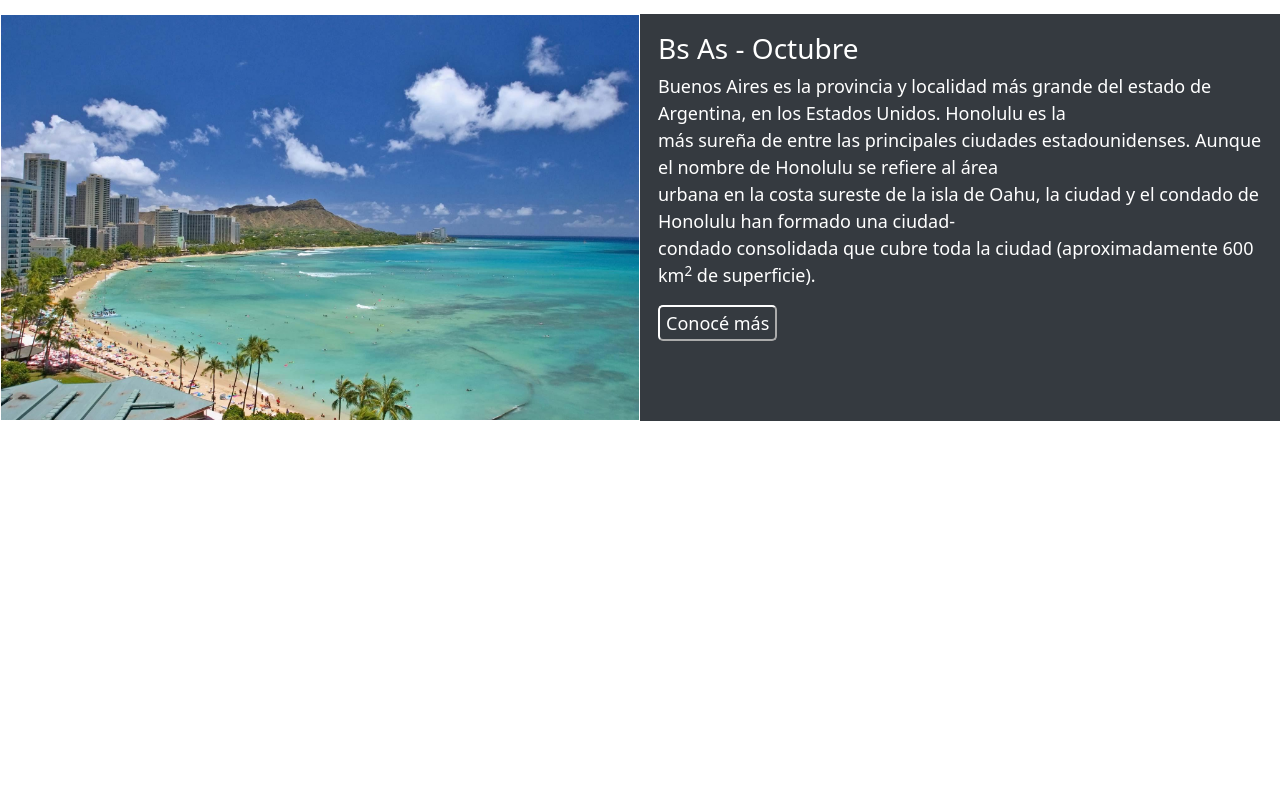
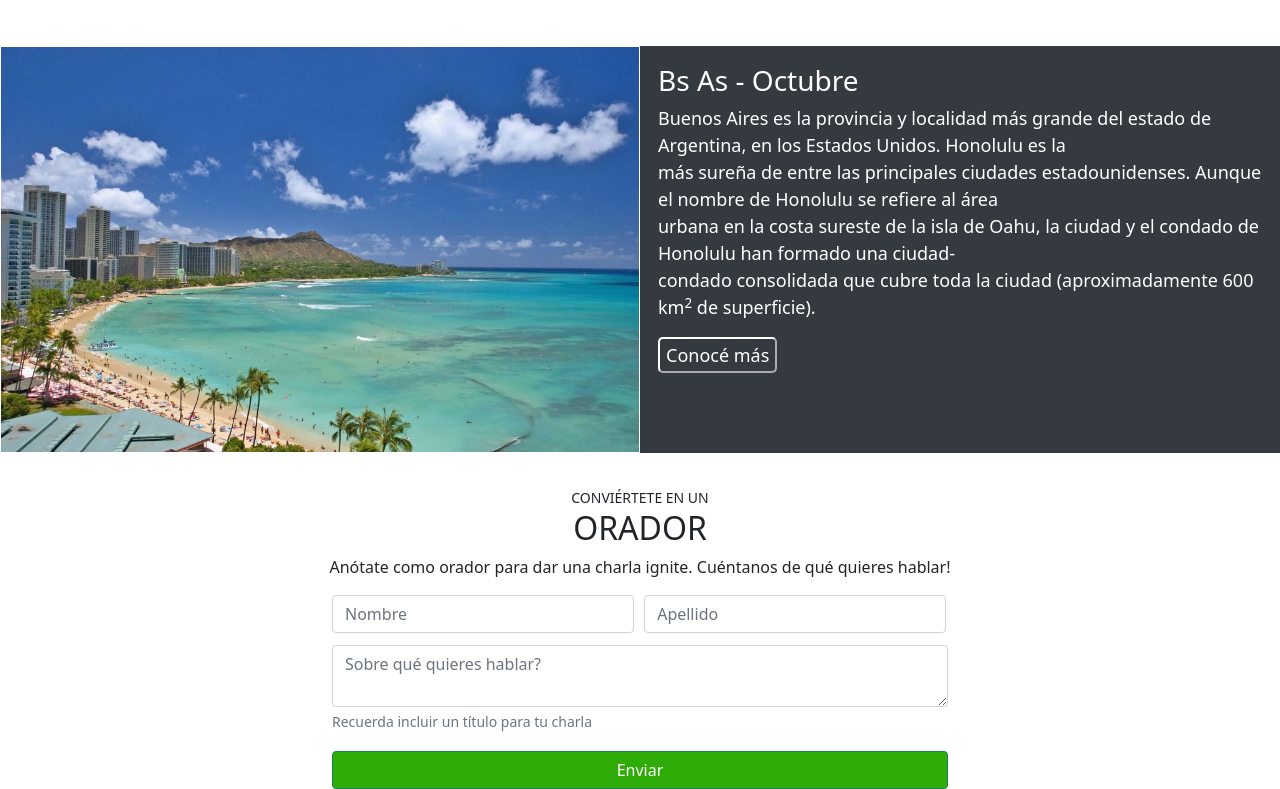
Before and after one commit to Alexix87/cac_tp, a plain HTML site: page index.html in a window 1280 px wide. Shown: the part 1547-2336 px from the top of the page. Before the commit the page ends 1968 px from the top, so only its background shows below. Drawn offline with nearby package versions, Linux system fonts and the light colour scheme.

Commit message:
agrego formulario

```diff
--- a/index.html
+++ b/index.html
@@ -77,8 +77,9 @@
         border-radius:5px;
         height: 2em
     }
-    .cards{
+    .txt_titulo{
         text-align:center;
+        padding-top: 2em;
     }
 
     table{
@@ -104,6 +105,27 @@
         width:100%;
     }
 
+    .formulario{
+        width: 50%;
+    }
+
+    .textarea{
+        display: inline;
+        width: 49%;
+    }
+
+    #textNombre{
+        margin-right: 1%;
+    }
+
+    .texto{
+        margin-top: 2%;
+    }
+    #btnEnviar{
+        width: 100%;
+        margin-top: 3%;
+        background-color: #30AC09;
+    }
   </style>
 
 </head>
@@ -148,7 +170,7 @@
         <button type="button" class="btn btn-success">Comprar tickets</button>
     </div>
 
-    <div class="cards">
+    <div class="txt_titulo">
         <small>CONOCE A LOS </small> <br>
         <h2>ORADORES</h2>
     </div>
@@ -204,6 +226,28 @@
         </tr>
     </table>
 
+    <div class="txt_titulo">
+        <small>CONVIÉRTETE EN UN </small> <br>
+        <h2>ORADOR</h2>
+        <p>Anótate como orador para dar una charla ignite. Cuéntanos de qué quieres hablar!</p>
+    </div>
+
+    <div class="container formulario">
+        <form>
+        <input class= "form-control textarea" id="textNombre" placeholder="Nombre" type="text" name="nombre">
+        <input class= "form-control textarea" id="textApellido" placeholder="Apellido" type="text" name="apellido">
+
+
+        <textarea class="form-control texto" placeholder="Sobre qué quieres hablar?" id="floatingTextarea"></textarea>
+        <div id="passwordHelpBlock" class="form-text">
+            Recuerda incluir un título para tu charla
+        </div>
+        <button id="btnEnviar" type="submit" class="btn btn-success">Enviar</button>
+
+        </form>
+    </div>
+
+
     </main>
 
     <footer>
```
